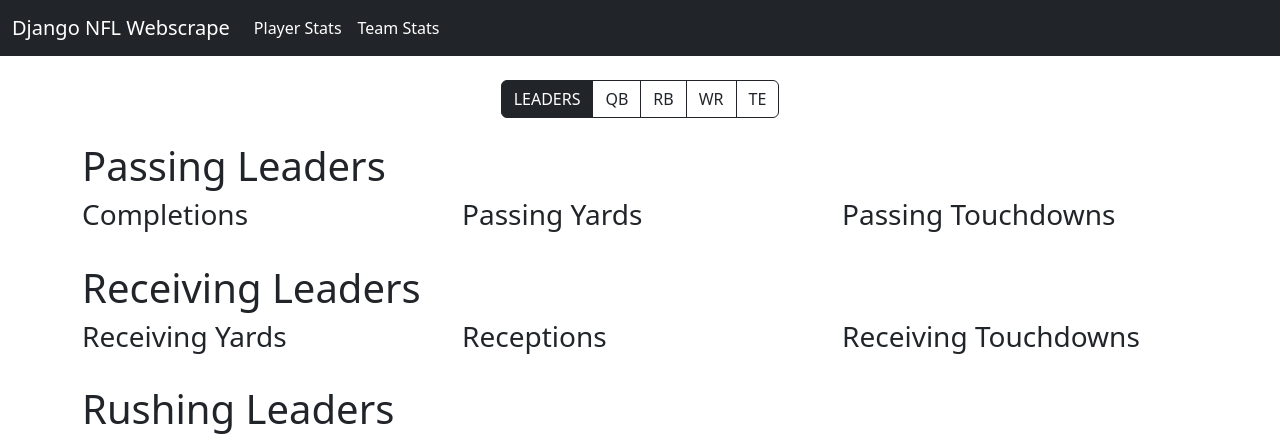
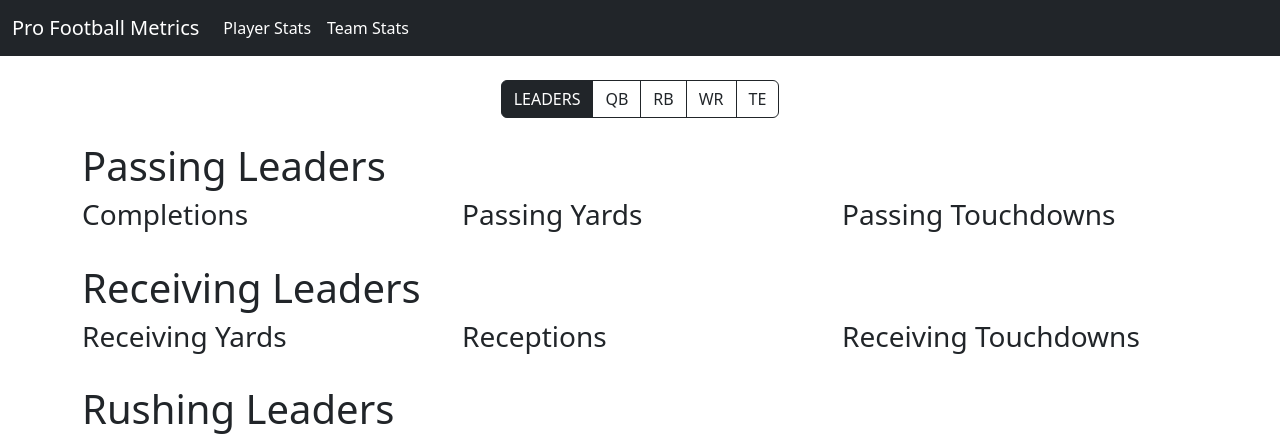
Before and after one commit to msalvatore22/django_nfl_webscrape, a Django app: template espn_webscrape/templates/player_stats/index.html in a window 1280 px wide. Shown: the top 435 px of the page. Run offline with Django 3.2, Linux system fonts and the light colour scheme; the template is opened without the code that fills it, so the values that code supplies are empty.

Commit message:
Change name of site to pro football metrics

```diff
--- a/django_nfl_webscrape/urls.py
+++ b/django_nfl_webscrape/urls.py
@@ -18,7 +18,7 @@ from django.urls import path, include
 from .views import home_view
 
 urlpatterns = [
-    path('espn_webscrape/', include('espn_webscrape.urls')),
+    path('espn/', include('espn_webscrape.urls')),
     path('', home_view, name='home'), # homepage
     path('admin/', admin.site.urls),
 ]
--- a/templates/base.html
+++ b/templates/base.html
@@ -6,7 +6,7 @@
         <link href="https://cdn.jsdelivr.net/npm/bootstrap@5.2.2/dist/css/bootstrap.min.css" rel="stylesheet" integrity="sha384-Zenh87qX5JnK2Jl0vWa8Ck2rdkQ2Bzep5IDxbcnCeuOxjzrPF/et3URy9Bv1WTRi" crossorigin="anonymous">
         <link rel="stylesheet" href="{% static 'styles.css' %}">
         <meta charset="utf-8">
-            <title>{% block title %}Django NFL Webscrape
+            <title>{% block title %}Pro Football Metrics
                    {% endblock title %}</title>
     </head>
     <body>
--- a/templates/button_nav.html
+++ b/templates/button_nav.html
@@ -1,18 +1,18 @@
 <div class="d-flex justify-content-center mt-4">
   <div class="btn-group" role="group" aria-label="Basic radio toggle button group">
-    <input onclick="location.href='/espn_webscrape/player_stats/'" type="radio" class="btn-check" name="btnradio" id="LEADERS" autocomplete="off" {% if request.resolver_match.url_name == None %}checked{% endif %}>
+    <input onclick="location.href='/espn/player_stats/'" type="radio" class="btn-check" name="btnradio" id="LEADERS" autocomplete="off" {% if request.resolver_match.url_name == None %}checked{% endif %}>
     <label class="btn btn-outline-dark" for="LEADERS">LEADERS</label>
 
-    <input onclick="location.href='/espn_webscrape/player_stats/qb'" type="radio" class="btn-check" name="btnradio" id="QB" autocomplete="off" {% if request.resolver_match.url_name == 'qb-list' %}checked{% endif %}>
+    <input onclick="location.href='/espn/player_stats/qb'" type="radio" class="btn-check" name="btnradio" id="QB" autocomplete="off" {% if request.resolver_match.url_name == 'qb-list' %}checked{% endif %}>
     <label class="btn btn-outline-dark" for="QB">QB</label>
 
-    <input onclick="location.href='/espn_webscrape/player_stats/rb'" type="radio" class="btn-check" name="btnradio" id="RB" autocomplete="off" {% if request.resolver_match.url_name == 'rb-list' %}checked{% endif %}>
+    <input onclick="location.href='/espn/player_stats/rb'" type="radio" class="btn-check" name="btnradio" id="RB" autocomplete="off" {% if request.resolver_match.url_name == 'rb-list' %}checked{% endif %}>
     <label class="btn btn-outline-dark" for="RB">RB</label>
 
-    <input onclick="location.href='/espn_webscrape/player_stats/wr'" type="radio" class="btn-check" name="btnradio" id="WR" autocomplete="off" {% if request.resolver_match.url_name == 'wr-list' %}checked{% endif %}>
+    <input onclick="location.href='/espn/player_stats/wr'" type="radio" class="btn-check" name="btnradio" id="WR" autocomplete="off" {% if request.resolver_match.url_name == 'wr-list' %}checked{% endif %}>
     <label class="btn btn-outline-dark" for="WR">WR</label>
 
-    <input onclick="location.href='/espn_webscrape/player_stats/te'" type="radio" class="btn-check" name="btnradio" id="TE" autocomplete="off" {% if request.resolver_match.url_name == 'te-list' %}checked{% endif %}>
+    <input onclick="location.href='/espn/player_stats/te'" type="radio" class="btn-check" name="btnradio" id="TE" autocomplete="off" {% if request.resolver_match.url_name == 'te-list' %}checked{% endif %}>
     <label class="btn btn-outline-dark" for="TE">TE</label>
   </div>
 </div>
--- a/templates/navbar.html
+++ b/templates/navbar.html
@@ -1,16 +1,16 @@
 <nav class="navbar navbar-expand-sm navbar-dark bg-dark sticky-top">
   <div class="container-fluid">
-    <a class="navbar-brand" href="/">Django NFL Webscrape</a>
+    <a class="navbar-brand" href="/">Pro Football Metrics</a>
     <button class="navbar-toggler" type="button" data-bs-toggle="collapse" data-bs-target="#navbarSupportedContent" aria-controls="navbarSupportedContent" aria-expanded="false" aria-label="Toggle navigation">
       <span class="navbar-toggler-icon"></span>
     </button>
     <div class="collapse navbar-collapse" id="navbarSupportedContent">
       <ul class="navbar-nav me-auto mb-2 mb-lg-0">
         <li class="nav-item">
-          <a class="nav-link active" aria-current="page" href="/espn_webscrape/player_stats/">Player Stats</a>
+          <a class="nav-link active" aria-current="page" href="/espn/player_stats/">Player Stats</a>
         </li>
         <!-- <li class="nav-item">
-          <a class="nav-link active" aria-current="page" href="/espn_webscrape/team_stats/">Team Stats</a>
+          <a class="nav-link active" aria-current="page" href="/espn/team_stats/">Team Stats</a>
         </li> -->
         <li class="nav-item">
           <a type="button" class="nav-link active" data-bs-toggle="modal" data-bs-target="#exampleModal">
@@ -40,37 +40,37 @@
           <div class="col">
             <h6>AFC East</h6>
             <div>
-              <a href="/espn_webscrape/team_stats/buf" class="list-group-item link-secondary">Buffalo Bills</a>
-              <a href="/espn_webscrape/team_stats/mia" class="list-group-item link-secondary">Miami Dolphins</a>
-              <a href="/espn_webscrape/team_stats/ne" class="list-group-item link-secondary">New England Patriots</a>
-              <a href="/espn_webscrape/team_stats/nyj" class="list-group-item link-secondary">New York Jets</a>
+              <a href="/espn/team_stats/buf" class="list-group-item link-secondary">Buffalo Bills</a>
+              <a href="/espn/team_stats/mia" class="list-group-item link-secondary">Miami Dolphins</a>
+              <a href="/espn/team_stats/ne" class="list-group-item link-secondary">New England Patriots</a>
+              <a href="/espn/team_stats/nyj" class="list-group-item link-secondary">New York Jets</a>
             </div>
           </div>
           <div class="col">
             <h6>AFC North</h6>
             <div>
-              <a href="/espn_webscrape/team_stats/bal" class="list-group-item link-secondary">Baltimore Ravens</a>
-              <a href="/espn_webscrape/team_stats/cin" class="list-group-item link-secondary">Cincinati Bengals</a>
-              <a href="/espn_webscrape/team_stats/cle" class="list-group-item link-secondary">Cleveland Browns</a>
-              <a href="/espn_webscrape/team_stats/pit" class="list-group-item link-secondary">Pittsburgh Steelers</a>
+              <a href="/espn/team_stats/bal" class="list-group-item link-secondary">Baltimore Ravens</a>
+              <a href="/espn/team_stats/cin" class="list-group-item link-secondary">Cincinati Bengals</a>
+              <a href="/espn/team_stats/cle" class="list-group-item link-secondary">Cleveland Browns</a>
+              <a href="/espn/team_stats/pit" class="list-group-item link-secondary">Pittsburgh Steelers</a>
             </div>
           </div>
           <div class="col">
             <h6>AFC South</h6>
             <div>
-              <a href="/espn_webscrape/team_stats/hou" class="list-group-item link-secondary">Houston Texans</a>
-              <a href="/espn_webscrape/team_stats/ind" class="list-group-item link-secondary">Indianapolis Colts</a>
-              <a href="/espn_webscrape/team_stats/jax" class="list-group-item link-secondary">Jacksonville Jaguars</a>
-              <a href="/espn_webscrape/team_stats/ten" class="list-group-item link-secondary">Tennessee Titans</a>
+              <a href="/espn/team_stats/hou" class="list-group-item link-secondary">Houston Texans</a>
+              <a href="/espn/team_stats/ind" class="list-group-item link-secondary">Indianapolis Colts</a>
+              <a href="/espn/team_stats/jax" class="list-group-item link-secondary">Jacksonville Jaguars</a>
+              <a href="/espn/team_stats/ten" class="list-group-item link-secondary">Tennessee Titans</a>
             </div>
           </div>
           <div class="col">
             <h6>AFC West</h6>
             <div>
-              <a href="/espn_webscrape/team_stats/den" class="list-group-item link-secondary">Denver Broncos</a>
-              <a href="/espn_webscrape/team_stats/kc" class="list-group-item link-secondary">Kansas City Chiefs</a>
-              <a href="/espn_webscrape/team_stats/lv" class="list-group-item link-secondary">Las Vegas Raiders</a>
-              <a href="/espn_webscrape/team_stats/lac" class="list-group-item link-secondary">Los Angeles Chargers</a>
+              <a href="/espn/team_stats/den" class="list-group-item link-secondary">Denver Broncos</a>
+              <a href="/espn/team_stats/kc" class="list-group-item link-secondary">Kansas City Chiefs</a>
+              <a href="/espn/team_stats/lv" class="list-group-item link-secondary">Las Vegas Raiders</a>
+              <a href="/espn/team_stats/lac" class="list-group-item link-secondary">Los Angeles Chargers</a>
             </div>
           </div>
         </div>
@@ -78,37 +78,37 @@
           <div class="col">
             <h6>NFC East</h6>
             <div>
-              <a href="/espn_webscrape/team_stats/dal" class="list-group-item link-secondary">Dallas Cowboys</a>
-              <a href="/espn_webscrape/team_stats/nyg" class="list-group-item link-secondary">New York Giants</a>
-              <a href="/espn_webscrape/team_stats/phi" class="list-group-item link-secondary">Philadelphia Eagles</a>
-              <a href="/espn_webscrape/team_stats/wsh" class="list-group-item link-secondary">Washington Commanders</a>
+              <a href="/espn/team_stats/dal" class="list-group-item link-secondary">Dallas Cowboys</a>
+              <a href="/espn/team_stats/nyg" class="list-group-item link-secondary">New York Giants</a>
+              <a href="/espn/team_stats/phi" class="list-group-item link-secondary">Philadelphia Eagles</a>
+              <a href="/espn/team_stats/wsh" class="list-group-item link-secondary">Washington Commanders</a>
             </div>
           </div>
           <div class="col">
             <h6>NFC North</h6>
             <div>
-              <a href="/espn_webscrape/team_stats/chi" class="list-group-item link-secondary">Chicago Bears</a>
-              <a href="/espn_webscrape/team_stats/det" class="list-group-item link-secondary">Detriot Lions</a>
-              <a href="/espn_webscrape/team_stats/gb" class="list-group-item link-secondary">Green Bay Packers</a>
-              <a href="/espn_webscrape/team_stats/min" class="list-group-item link-secondary">Minnesota Vikings</a>
+              <a href="/espn/team_stats/chi" class="list-group-item link-secondary">Chicago Bears</a>
+              <a href="/espn/team_stats/det" class="list-group-item link-secondary">Detriot Lions</a>
+              <a href="/espn/team_stats/gb" class="list-group-item link-secondary">Green Bay Packers</a>
+              <a href="/espn/team_stats/min" class="list-group-item link-secondary">Minnesota Vikings</a>
             </div>
           </div>
           <div class="col">
             <h6>NFC South</h6>
             <div>
-              <a href="/espn_webscrape/team_stats/atl" class="list-group-item link-secondary">Atlanta Falcons</a>
-              <a href="/espn_webscrape/team_stats/car" class="list-group-item link-secondary">Carolina Panthers</a>
-              <a href="/espn_webscrape/team_stats/no" class="list-group-item link-secondary">New Orleans Saints</a>
-              <a href="/espn_webscrape/team_stats/tb" class="list-group-item link-secondary">Tampa Bay Buccanears</a>
+              <a href="/espn/team_stats/atl" class="list-group-item link-secondary">Atlanta Falcons</a>
+              <a href="/espn/team_stats/car" class="list-group-item link-secondary">Carolina Panthers</a>
+              <a href="/espn/team_stats/no" class="list-group-item link-secondary">New Orleans Saints</a>
+              <a href="/espn/team_stats/tb" class="list-group-item link-secondary">Tampa Bay Buccanears</a>
             </div>
           </div>
           <div class="col">
             <h6>NFC West</h6>
             <div>
-              <a href="/espn_webscrape/team_stats/ari" class="list-group-item link-secondary">Arizona Cardinals</a>
-              <a href="/espn_webscrape/team_stats/lar" class="list-group-item link-secondary">Los Angeles Rams</a>
-              <a href="/espn_webscrape/team_stats/sf" class="list-group-item link-secondary">San Fransico 49ers</a>
-              <a href="/espn_webscrape/team_stats/sea" class="list-group-item link-secondary">Seattle Seahawks</a>
+              <a href="/espn/team_stats/ari" class="list-group-item link-secondary">Arizona Cardinals</a>
+              <a href="/espn/team_stats/lar" class="list-group-item link-secondary">Los Angeles Rams</a>
+              <a href="/espn/team_stats/sf" class="list-group-item link-secondary">San Fransico 49ers</a>
+              <a href="/espn/team_stats/sea" class="list-group-item link-secondary">Seattle Seahawks</a>
             </div>
           </div>
         </div>
```
Also changed, not shown: espn_webscrape/urls.py (+0 -7 lines).
